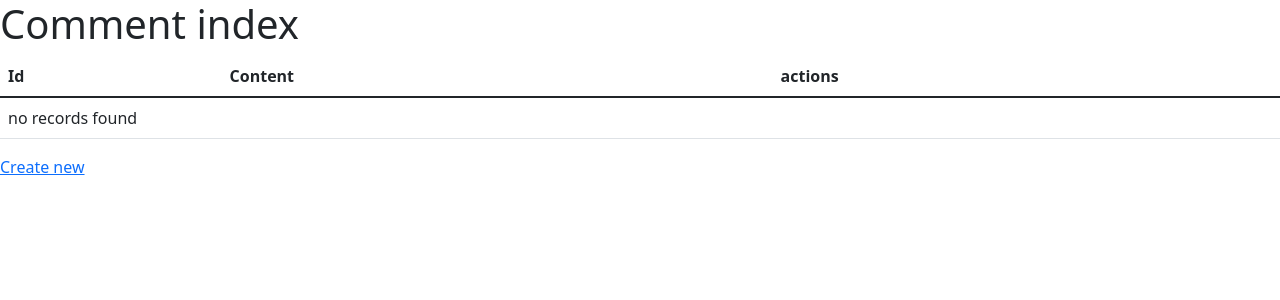
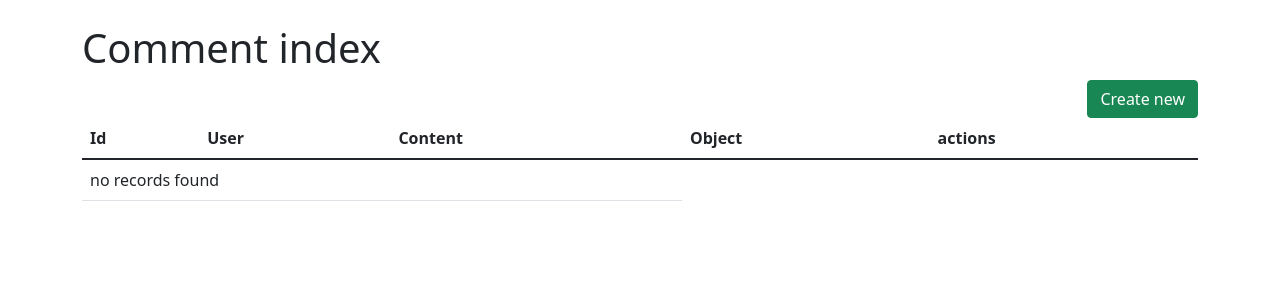
Before and after one commit to kjeanot/collexion-back, a Symfony app: template templates/back/comment/index.html.twig in a window 1280 px wide. Shown: the top 300 px of the page. Run offline with Twig, Linux system fonts and the light colour scheme; the template is opened without the code that fills it, so the values that code supplies are empty; some libraries are stand-ins or nearby versions.

Commit message:
crud model on Comment ok

```diff
--- a/src/Form/CommentType.php
+++ b/src/Form/CommentType.php
@@ -18,11 +18,11 @@
             ->add('content')
             ->add('user', EntityType::class, [
                 'class' => User::class,
-'choice_label' => 'id',
+                'choice_label' => 'nickname',
             ])
             ->add('myObject', EntityType::class, [
                 'class' => MyObject::class,
-'choice_label' => 'id',
+                'choice_label' => 'name',
             ])
         ;
     }
--- a/templates/back/comment/_delete_form.html.twig
+++ b/templates/back/comment/_delete_form.html.twig
@@ -1,4 +1,6 @@
+<div class="table table-hover mt-4">
 <form method="post" action="{{ path('app_back_comment_delete', {'id': comment.id}) }}" onsubmit="return confirm('Are you sure you want to delete this item?');">
     <input type="hidden" name="_token" value="{{ csrf_token('delete' ~ comment.id) }}">
-    <button class="btn">Delete</button>
+    <button class=" btn btn-danger">Delete</button>
 </form>
+</div>
--- a/templates/back/comment/_form.html.twig
+++ b/templates/back/comment/_form.html.twig
@@ -1,4 +1,6 @@
+<div class="table table-hover mt-4">
 {{ form_start(form) }}
     {{ form_widget(form) }}
-    <button class="btn">{{ button_label|default('Save') }}</button>
+    <button class="btn btn-success">{{ button_label|default('Save') }}</button>
 {{ form_end(form) }}
+</div>
--- a/templates/back/comment/edit.html.twig
+++ b/templates/back/comment/edit.html.twig
@@ -3,11 +3,12 @@
 {% block title %}Edit Comment{% endblock %}
 
 {% block body %}
+<div class="container my-4">
     <h1>Edit Comment</h1>
+
+    <a href="{{ path('app_back_comment_index') }}"class="btn btn-outline-primary float-end">back to list</a>
 
     {{ include('back/comment/_form.html.twig', {'button_label': 'Update'}) }}
 
-    <a href="{{ path('app_back_comment_index') }}">back to list</a>
-
     {{ include('back/comment/_delete_form.html.twig') }}
 {% endblock %}
--- a/templates/back/comment/index.html.twig
+++ b/templates/back/comment/index.html.twig
@@ -3,13 +3,17 @@
 {% block title %}Comment index{% endblock %}
 
 {% block body %}
+<div class="container my-4">
     <h1>Comment index</h1>
+    <a href="{{ path('app_back_comment_new') }}"class="btn btn-success float-end">Create new</a>
 
-    <table class="table">
+    <table class="table table-hover mt-4">
         <thead>
             <tr>
                 <th>Id</th>
+                <th>User</th>
                 <th>Content</th>
+                 <th>Object</th>
                 <th>actions</th>
             </tr>
         </thead>
@@ -17,10 +21,12 @@
         {% for comment in comments %}
             <tr>
                 <td>{{ comment.id }}</td>
-                <td>{{ comment.content }}</td>
+                <td>{{ comment.user.nickname }}</td>
+                <td>{{ comment.content|slice(0, 50) }}...</td>
+                <td>{{ comment.myobject.name }}</td>
                 <td>
-                    <a href="{{ path('app_back_comment_show', {'id': comment.id}) }}">show</a>
-                    <a href="{{ path('app_back_comment_edit', {'id': comment.id}) }}">edit</a>
+                    <a href="{{ path('app_back_comment_show', {'id': comment.id}) }}"class="btn btn-sm btn-info">show</a>
+                    <a href="{{ path('app_back_comment_edit', {'id': comment.id}) }}"class="btn btn-sm btn-warning">edit</a>
                 </td>
             </tr>
         {% else %}
@@ -31,5 +37,5 @@
         </tbody>
     </table>
 
-    <a href="{{ path('app_back_comment_new') }}">Create new</a>
+    </div>
 {% endblock %}
--- a/templates/back/comment/new.html.twig
+++ b/templates/back/comment/new.html.twig
@@ -3,9 +3,11 @@
 {% block title %}New Comment{% endblock %}
 
 {% block body %}
+<div class="container my-4">
     <h1>Create new Comment</h1>
+    <a href="{{ path('app_back_comment_index') }}"class="btn btn-outline-primary float-end">back to list</a>
 
     {{ include('back/comment/_form.html.twig') }}
 
-    <a href="{{ path('app_back_comment_index') }}">back to list</a>
+</div>
 {% endblock %}
```
Also changed, not shown: templates/back/comment/show.html.twig (+5 -3 lines).
